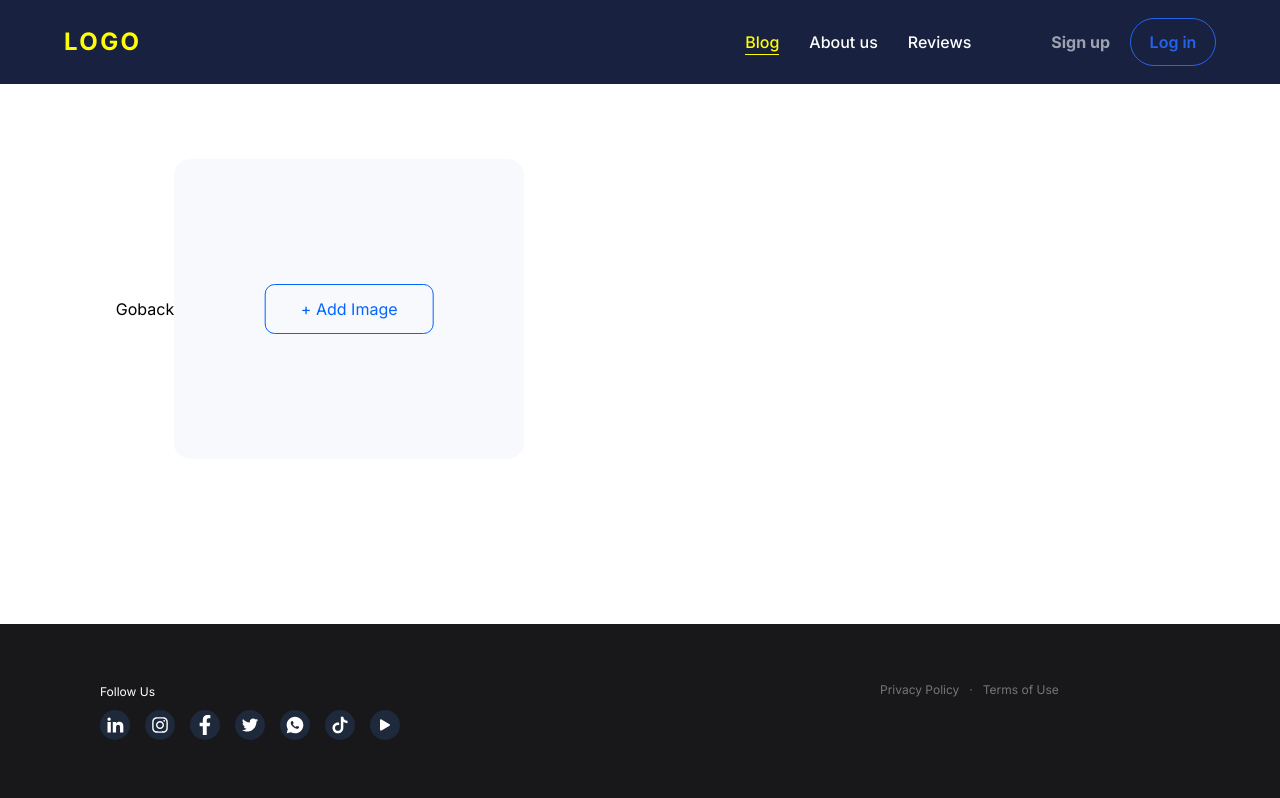
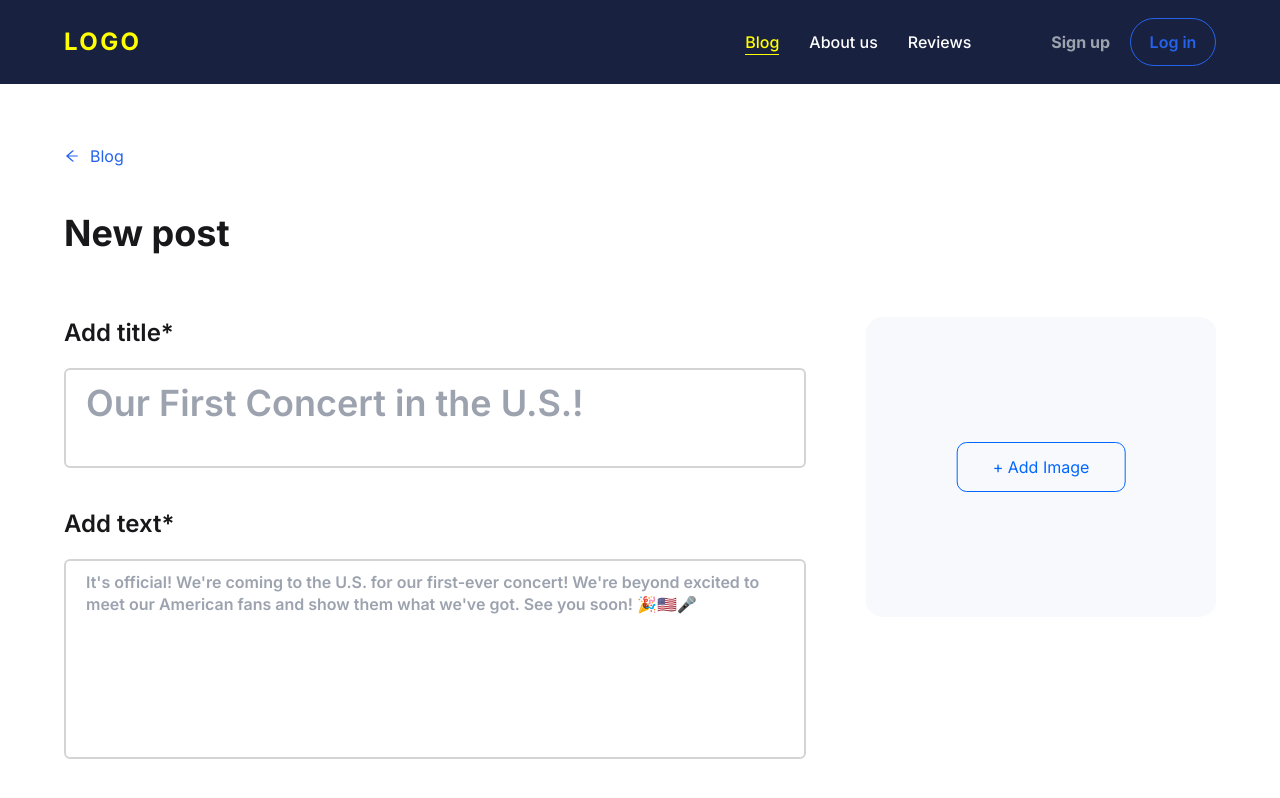
Before and after one commit to kurtprime/News-Article.io, a React (Vite) app: page /create in a window 1280 px wide. Built offline with nearby package versions, Linux system fonts and the light colour scheme; what upload-js would draw is missing.

Commit message:
react news

```diff
--- a/src/components/pages/PostingImage.jsx
+++ b/src/components/pages/PostingImage.jsx
@@ -1,13 +1,53 @@
 import React from "react";
 import { PostImage } from "../PostImage";
 import { NavLink } from "react-router-dom";
+import { AiOutlineArrowLeft } from "react-icons/ai";
 
 function PostingImage({ addImageSuccessful }) {
   return (
-    <main className="h-full w-full">
-      <div className="h-[50%] w-[50%] flex items-center justify-center">
-        <NavLink to="/">Goback</NavLink>
-        <PostImage addImageSuccessful={addImageSuccessful} />
+    <main className="h-full w-screen flex justify-center">
+      <div className="w-[1200px] h-full mb-[60px] mx-[5%]">
+        <div className="flex  flex-col gap-[40px]">
+          <NavLink
+            to="/"
+            className="text-blue-600 text-base font-normal leading-normal">
+            <p className="w-[55px] h-6 justify-start items-center gap-2.5 inline-flex">
+              <div className="py-[3px] justify-start items-start gap-2.5 flex">
+                <AiOutlineArrowLeft />
+              </div>
+              Blog
+            </p>
+          </NavLink>
+          <h2 className=" text-zinc-900 text-4xl font-bold leading-[46.80px]">
+            New post
+          </h2>
+        </div>
+
+        <section className="flex max-w-[100%]  md:gap-[60px] justify-center md:mt-[60px]  mt-[20px] flex-wrap-reverse ">
+          <div className="flex h-full grow gap-[40px] flex-col">
+            <div className="flex flex-col flex-grow gap-[20px]   ">
+              <p className="text-zinc-900 text-2xl font-semibold leading-[31.20px]">
+                Add title*
+              </p>
+              <textarea
+                placeholder="Our First Concert in the U.S.!"
+                className="w-[100%] px-5   overflow-auto rounded-md py-[10px] border-solid border-neutral-300 border-2  resize-none  text-4xl font-semibold leading-[46.80px] h-[100px]"></textarea>
+            </div>
+            <div className="flex h-full grow flex-col">
+              <di className="flex flex-col flex-grow gap-[20px] ">
+                <p className="text-zinc-900 text-2xl font-semibold leading-[31.20px]">
+                  Add text*
+                </p>
+                <textarea
+                  placeholder="It's official! We're coming to the U.S. for our first-ever concert! We're beyond excited to meet our American fans and show them what we've got. See you soon! 🎉🇺🇸🎤"
+                  className="w-[100%] px-5  overflow-auto rounded-md py-[10px] border-solid border-neutral-300 border-2  resize-none  text-base font-semibold leading-snug h-[200px]"></textarea>
+              </di>
+            </div>
+          </div>
+          <div className="justify-self-center">
+            <PostImage addImageSuccessful={addImageSuccessful} />
+          </div>
+        </section>
       </div>
     </main>
   );
```
